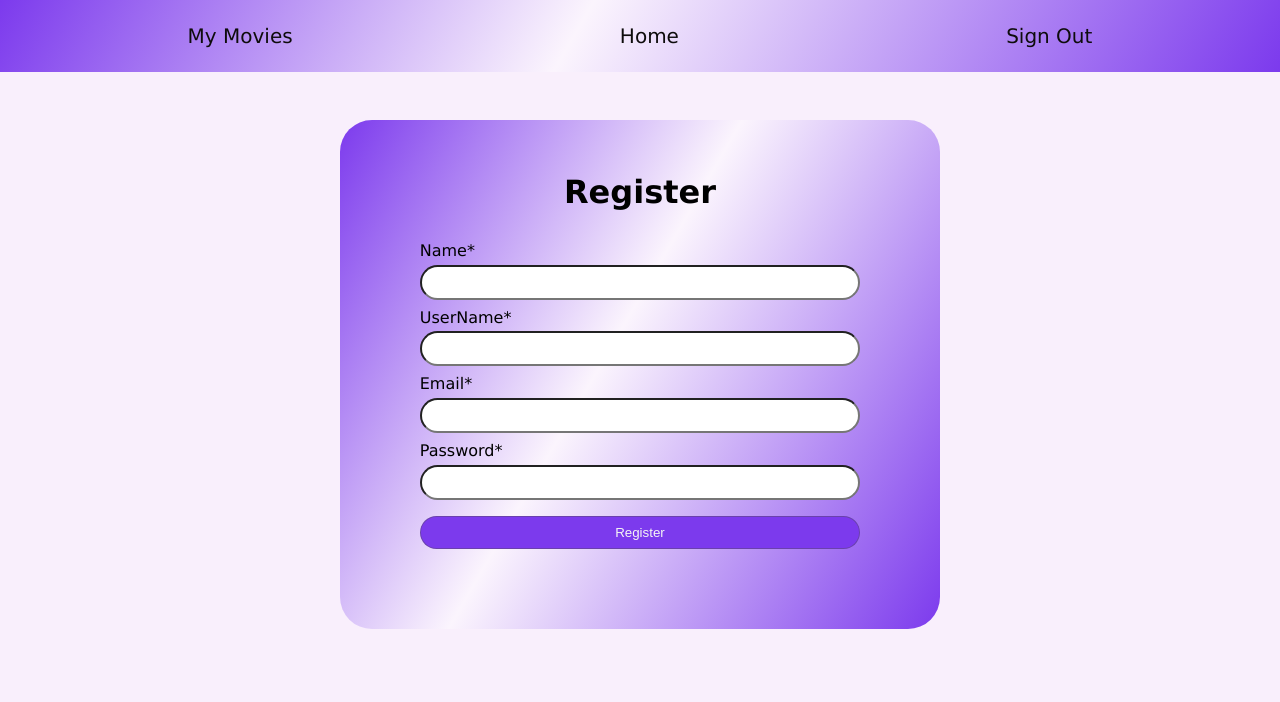
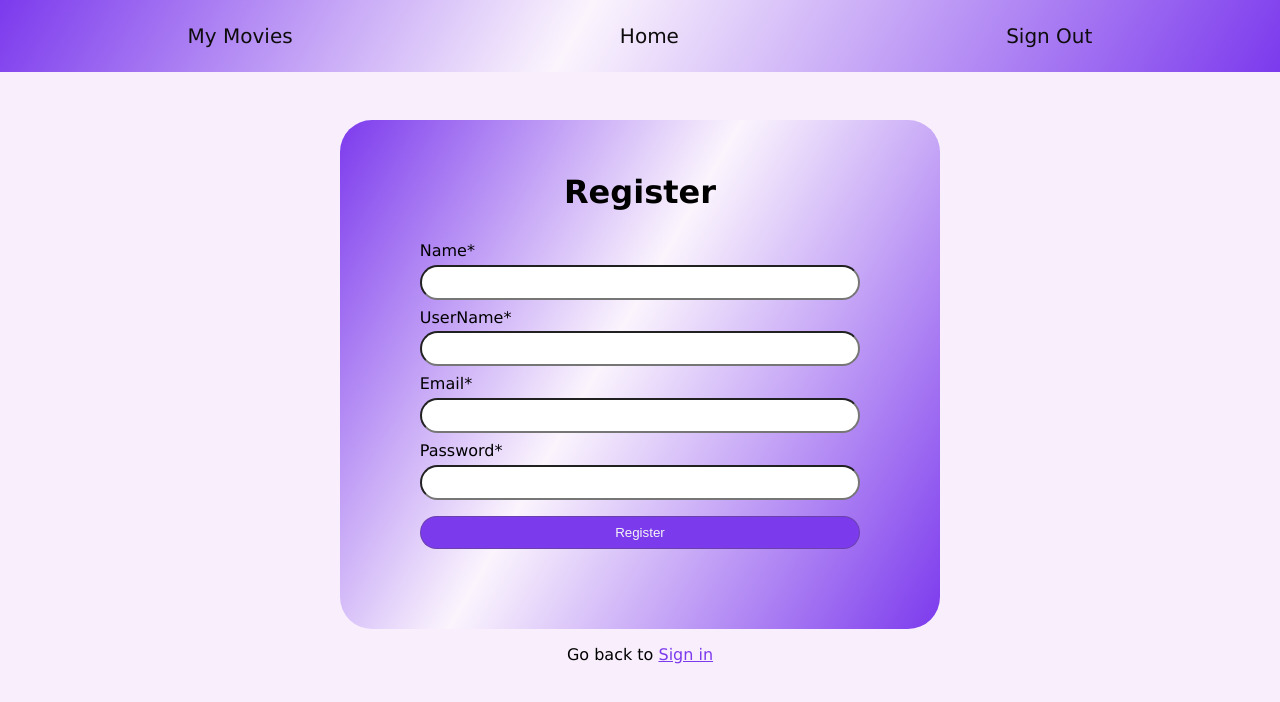
Before and after one commit to Vadfinnsinte/My-Movie-Watchlist, a React (Vite) app: page /#/register in a window 1280 px wide. Shown: the top 702 px of the page. Built offline with nearby package versions, Linux system fonts and the light colour scheme; no server answers; sample sign-in values are in the browser's storage.

Commit message:
added a back to login option inte register

```diff
--- a/src/Components/Register.jsx
+++ b/src/Components/Register.jsx
@@ -126,9 +126,14 @@ const Register = () => {
                 }}
               />
             </div>
-
+            {/* add loading feedback to user */}
             <button onClick={handleRegister}>Register</button>
           </div>
+        </div>
+        <div className="register-link">
+          <p>
+            Go back to <span onClick={() => navigate("/")}> Sign in</span>
+          </p>
         </div>
       </div>
     </>
```
